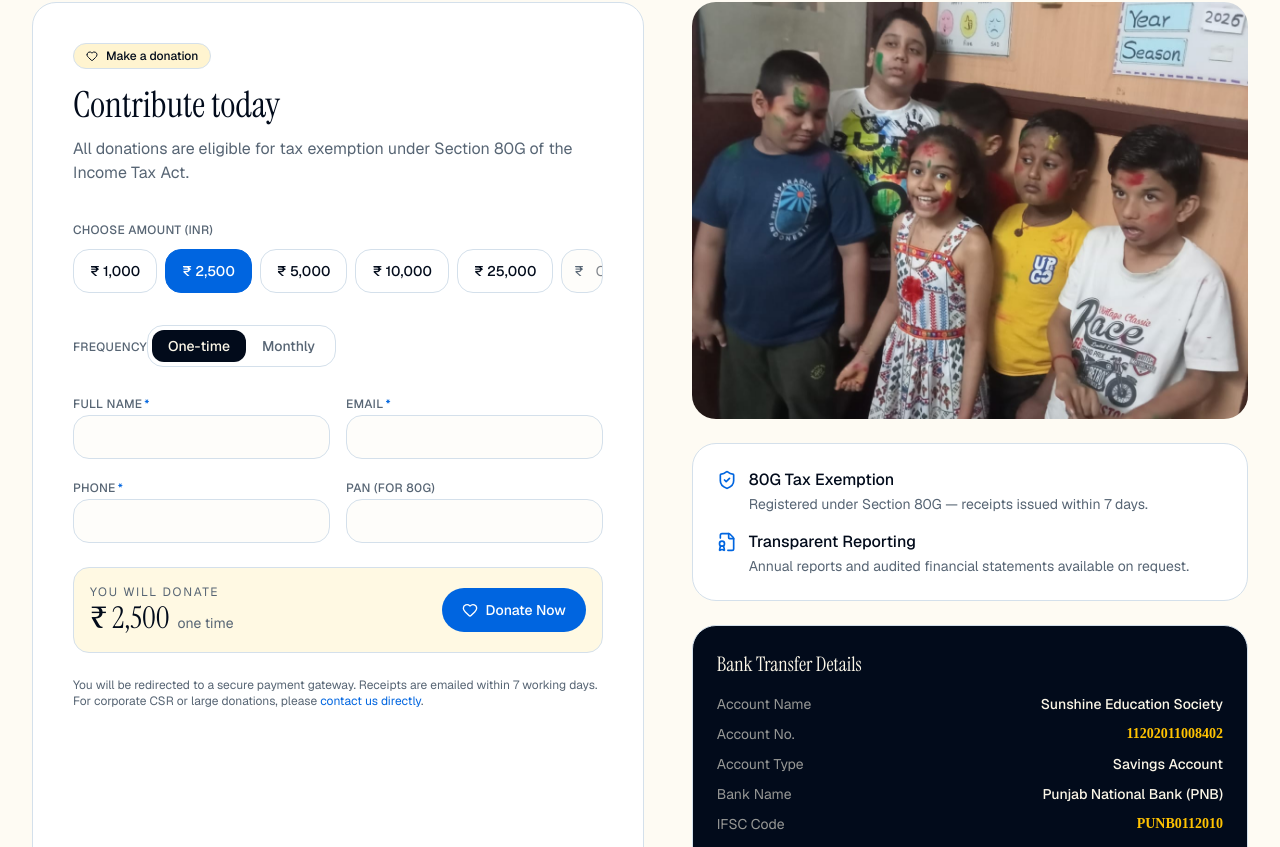
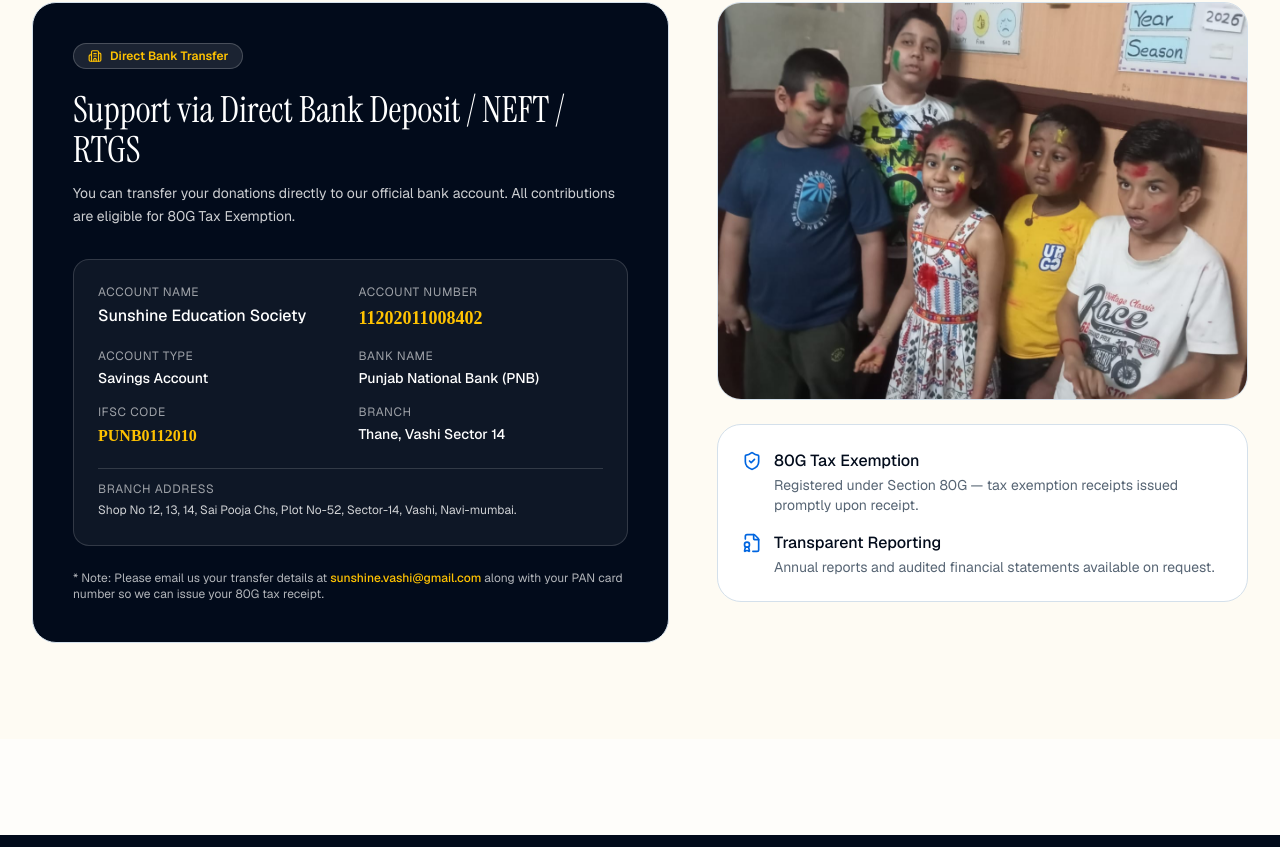
Before and after one commit to sumeattttt/SunshineSchool, a Next.js app: page /donate in a window 1280 px wide. Shown: the part 1093-1940 px from the top of the page. Built offline with nearby package versions, Linux system fonts and the light colour scheme.

Commit message:
Remove payment donation form and highlight direct bank transfer details

```diff
--- a/app/donate/page.tsx
+++ b/app/donate/page.tsx
@@ -1,8 +1,7 @@
 import type { Metadata } from "next"
 import Image from "next/image"
 import { PageHeader } from "@/components/site/page-header"
-import { DonateForm } from "@/components/donate/donate-form"
-import { Heart, ShieldCheck, FileBadge, BookOpen, Bus, Utensils } from "lucide-react"
+import { Heart, ShieldCheck, FileBadge, BookOpen, Bus, Utensils, Building2 } from "lucide-react"
 
 export const metadata: Metadata = {
   title: "Donate | Sunshine School",
@@ -83,25 +82,58 @@ export default function DonatePage() {
       </section>
 
       <section className="border-t border-border bg-brand-cream/40 py-16 md:py-24">
-        <div className="container-x grid gap-12 lg:grid-cols-[1.1fr_1fr]">
-          <div className="rounded-3xl border border-border bg-card p-8 md:p-10">
-            <div className="inline-flex items-center gap-2 rounded-full border border-border bg-brand-yellow-soft px-3 py-1 text-xs font-medium text-brand-ink">
-              <Heart className="h-3 w-3" /> Make a donation
+        <div className="container-x grid gap-12 lg:grid-cols-[1.2fr_1fr]">
+          <div className="rounded-3xl border border-border bg-brand-ink p-8 md:p-10 text-white">
+            <div className="inline-flex items-center gap-2 rounded-full border border-white/20 bg-white/10 px-3.5 py-1 text-xs font-semibold text-brand-yellow">
+              <Building2 className="h-3.5 w-3.5" /> Direct Bank Transfer
             </div>
-            <h2 className="mt-4 font-serif text-3xl text-brand-ink md:text-4xl">
-              Contribute today
+            <h2 className="mt-5 font-serif text-3xl text-white md:text-4xl">
+              Support via Direct Bank Deposit / NEFT / RTGS
             </h2>
-            <p className="mt-3 text-muted-foreground">
-              All donations are eligible for tax exemption under Section 80G of
-              the Income Tax Act.
+            <p className="mt-3 text-white/80 text-sm leading-relaxed">
+              You can transfer your donations directly to our official bank account. All contributions are eligible for 80G Tax Exemption.
             </p>
-            <div className="mt-8">
-              <DonateForm />
-            </div>
+
+            <dl className="mt-8 grid gap-4 sm:grid-cols-2 rounded-2xl border border-white/15 bg-white/5 p-6 text-sm">
+              <div>
+                <dt className="text-xs uppercase tracking-wider text-white/60">Account Name</dt>
+                <dd className="mt-1 font-medium text-white text-base">Sunshine Education Society</dd>
+              </div>
+              <div>
+                <dt className="text-xs uppercase tracking-wider text-white/60">Account Number</dt>
+                <dd className="mt-1 font-mono font-bold text-brand-yellow text-lg">11202011008402</dd>
+              </div>
+              <div>
+                <dt className="text-xs uppercase tracking-wider text-white/60">Account Type</dt>
+                <dd className="mt-1 font-medium text-white">Savings Account</dd>
+              </div>
+              <div>
+                <dt className="text-xs uppercase tracking-wider text-white/60">Bank Name</dt>
+                <dd className="mt-1 font-medium text-white">Punjab National Bank (PNB)</dd>
+              </div>
+              <div>
+                <dt className="text-xs uppercase tracking-wider text-white/60">IFSC Code</dt>
+                <dd className="mt-1 font-mono font-bold text-brand-yellow text-base">PUNB0112010</dd>
+              </div>
+              <div>
+                <dt className="text-xs uppercase tracking-wider text-white/60">Branch</dt>
+                <dd className="mt-1 font-medium text-white">Thane, Vashi Sector 14</dd>
+              </div>
+              <div className="sm:col-span-2 border-t border-white/15 pt-3 mt-1">
+                <dt className="text-xs uppercase tracking-wider text-white/60">Branch Address</dt>
+                <dd className="mt-1 text-xs text-white/80 leading-relaxed">
+                  Shop No 12, 13, 14, Sai Pooja Chs, Plot No-52, Sector-14, Vashi, Navi-mumbai.
+                </dd>
+              </div>
+            </dl>
+
+            <p className="mt-6 text-xs text-white/70">
+              * Note: Please email us your transfer details at <span className="text-brand-yellow font-medium">sunshine.vashi@gmail.com</span> along with your PAN card number so we can issue your 80G tax receipt.
+            </p>
           </div>
 
           <div className="space-y-6">
-            <div className="relative aspect-[4/3] overflow-hidden rounded-3xl">
+            <div className="relative aspect-[4/3] overflow-hidden rounded-3xl border border-border">
               <Image
                 src="/images/hero-students.jpg"
                 alt="Students at Sunshine School"
@@ -119,7 +151,7 @@ export default function DonatePage() {
                     80G Tax Exemption
                   </div>
                   <p className="mt-0.5 text-sm text-muted-foreground">
-                    Registered under Section 80G — receipts issued within 7 days.
+                    Registered under Section 80G — tax exemption receipts issued promptly upon receipt.
                   </p>
                 </div>
               </div>
@@ -136,39 +168,6 @@ export default function DonatePage() {
                 </div>
               </div>
             </div>
-
-            <div className="rounded-3xl border border-border bg-brand-ink p-6 text-brand-cream">
-              <div className="font-serif text-xl">Bank Transfer Details</div>
-              <dl className="mt-4 space-y-2.5 text-sm">
-                <div className="flex justify-between gap-4">
-                  <dt className="text-brand-cream/60">Account Name</dt>
-                  <dd className="text-right font-medium">Sunshine Education Society</dd>
-                </div>
-                <div className="flex justify-between gap-4">
-                  <dt className="text-brand-cream/60">Account No.</dt>
-                  <dd className="text-right font-mono font-semibold text-brand-yellow">11202011008402</dd>
-                </div>
-                <div className="flex justify-between gap-4">
-                  <dt className="text-brand-cream/60">Account Type</dt>
-                  <dd className="text-right font-medium">Savings Account</dd>
-                </div>
-                <div className="flex justify-between gap-4">
-                  <dt className="text-brand-cream/60">Bank Name</dt>
-                  <dd className="text-right font-medium">Punjab National Bank (PNB)</dd>
-                </div>
-                <div className="flex justify-between gap-4">
-                  <dt className="text-brand-cream/60">IFSC Code</dt>
-                  <dd className="text-right font-mono font-semibold text-brand-yellow">PUNB0112010</dd>
-                </div>
-                <div className="flex justify-between gap-4">
-                  <dt className="text-brand-cream/60">Branch</dt>
-                  <dd className="text-right">Thane, Vashi Sector 14</dd>
-                </div>
-                <div className="mt-2 border-t border-brand-cream/10 pt-2 text-xs text-brand-cream/70">
-                  <span className="font-medium text-brand-cream/90">Address:</span> Shop No 12, 13, 14, Sai Pooja Chs, Plot No-52, Sector-14, Vashi, Navi-mumbai.
-                </div>
-              </dl>
-            </div>
           </div>
         </div>
       </section>
```
